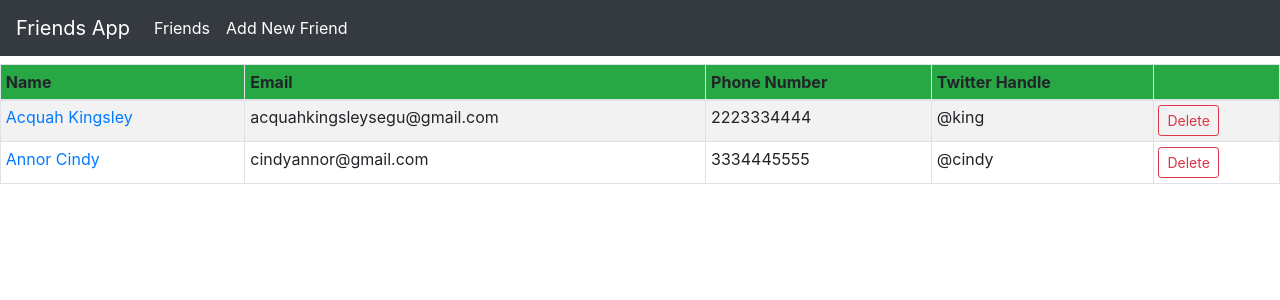
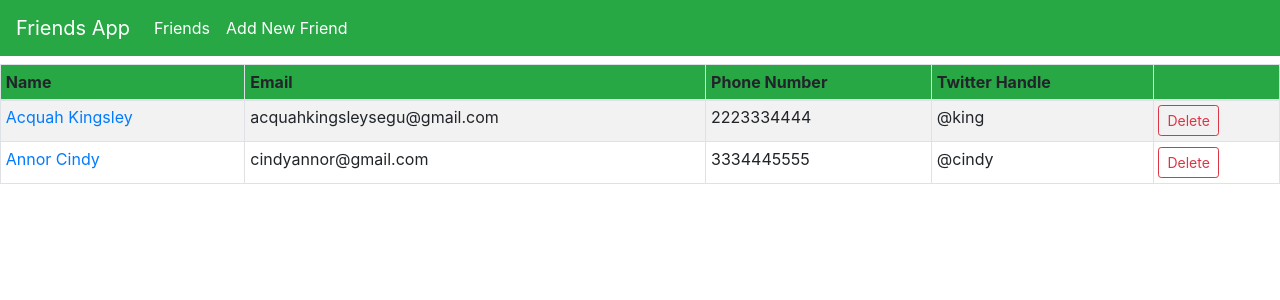
Before and after one commit to Acquah-Kingsley-Segu/FriendsApp-Django, a Django app: page /friends/ in a window 1280 px wide. Shown: the top 300 px of the page. Run offline with Django 4.2, Linux system fonts and the light colour scheme; data comes from the database, SQL or seed files in the repository.

Commit message:
Change background color to green

```diff
--- a/friends/templates/header.html
+++ b/friends/templates/header.html
@@ -1,7 +1,7 @@
 {% extends "base.html" %}
 
 {%block header%}
-  <nav class="navbar navbar-expand-lg navbar-dark bg-dark">
+  <nav class="navbar navbar-expand-lg navbar-dark bg-success">
     <a class="navbar-brand" href="{% url 'friends:index' %}">Friends App</a>
     <button class="navbar-toggler" type="button" data-toggle="collapse" data-target="#navbarSupportedContent" aria-controls="navbarSupportedContent" aria-expanded="false" aria-label="Toggle navigation">
       <span class="navbar-toggler-icon"></span>
```
